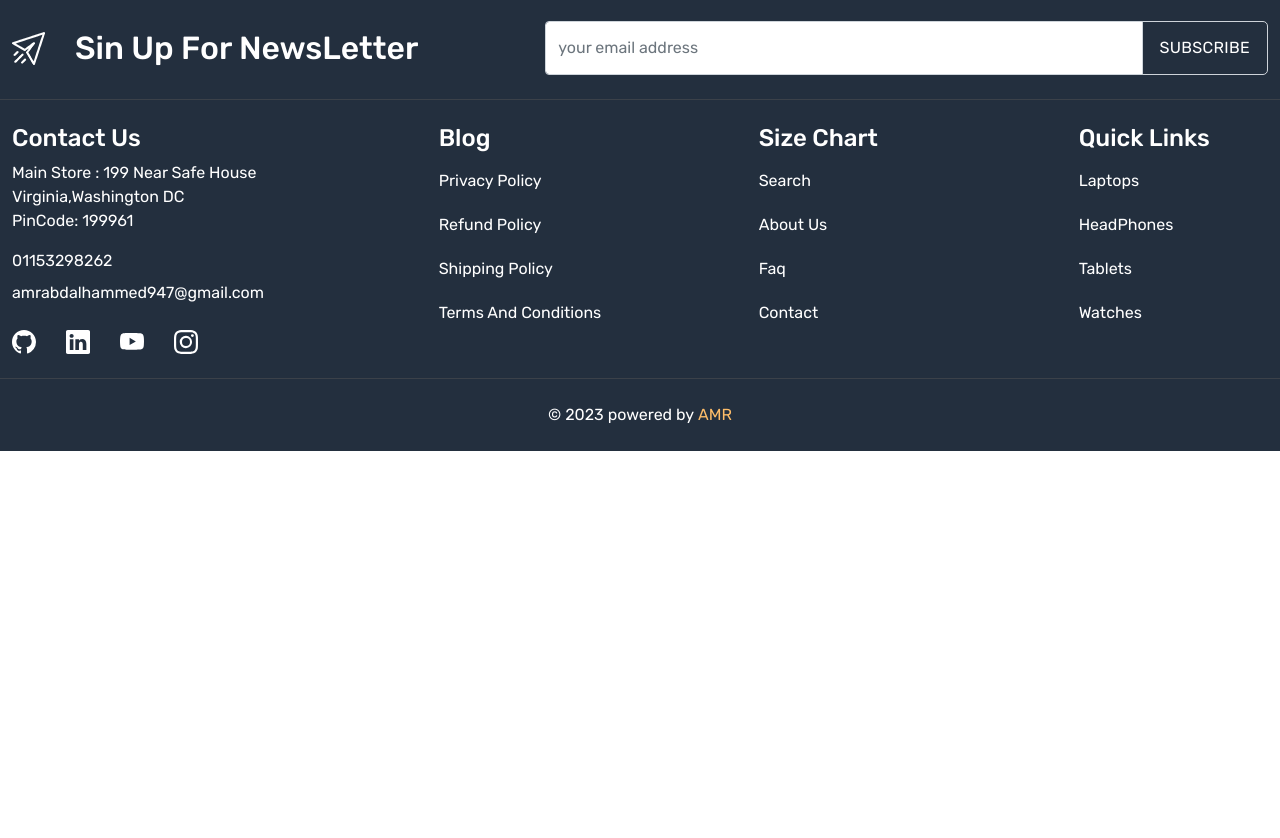
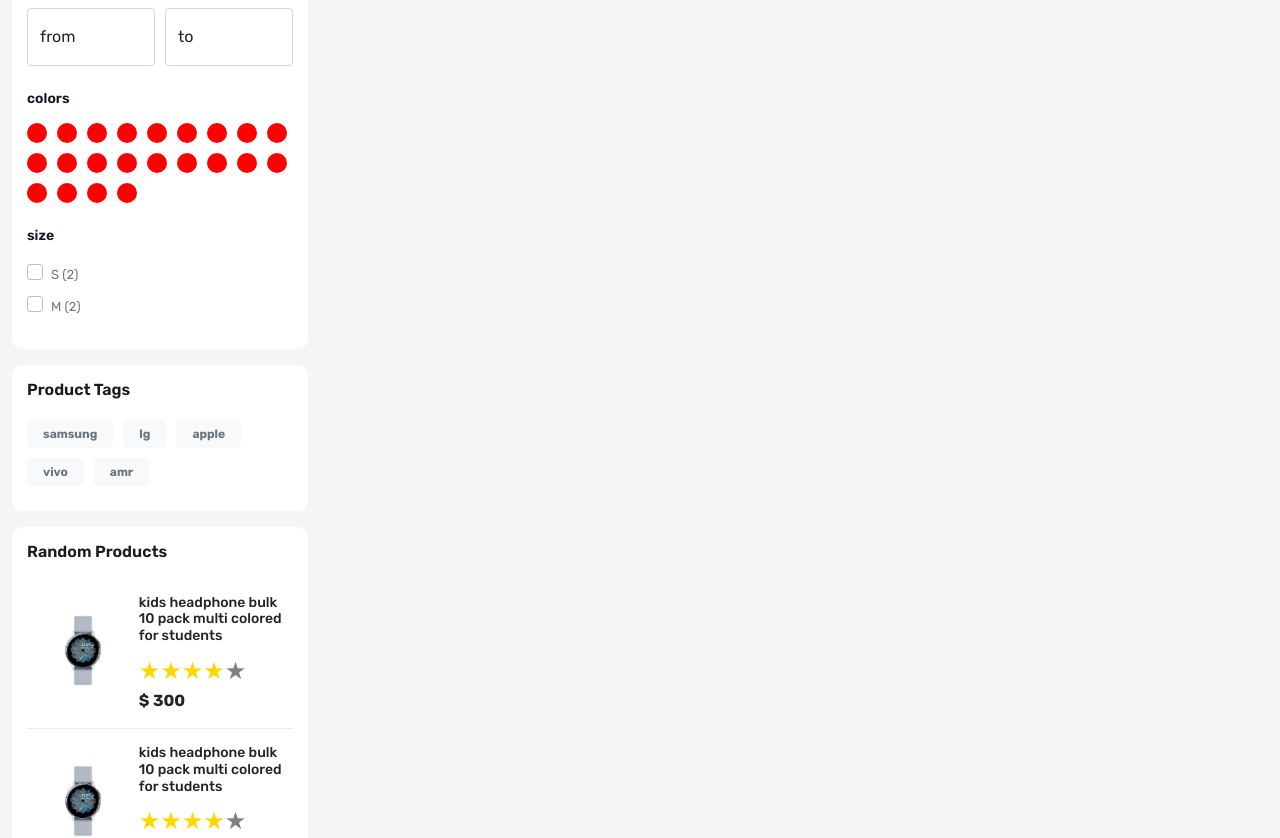
Before and after one commit to amr-abd-alhameed/e-commerce-app, a React (Create React App) app: page /e-commerce-app/store in a window 1280 px wide. Shown: the part 780-1618 px from the top of the page. Before the commit the page ends 1231 px from the top, so only its background shows below. Built offline with nearby package versions, Linux system fonts and the light colour scheme.

Commit message:
some sections

```diff
--- /dev/null
+++ b/src/Pages/OurStore/Components/CardLeftFour.js
@@ -0,0 +1,62 @@
+import React from "react";
+import FilterCardWrapper from "./FilterCardsWrapper";
+import ReactStars from "react-rating-stars-component";
+
+const CardLeftFour = ({ title, logo1, logo2, value }) => {
+    return (
+        <>
+            <FilterCardWrapper title={title}>
+                <div>
+                    <div className="randomProducts d-flex   mb-3">
+                        <div className="w-35">
+                            <img
+                                src={logo1}
+                                className="img-fluid"
+                                alt="watch"
+                            />
+                        </div>
+                        <div className="w-65">
+                            <h5>
+                                kids headphone bulk 10 pack multi colored for
+                                students
+                            </h5>
+                            <ReactStars
+                                count={5}
+                                size={24}
+                                edit={false}
+                                value={value}
+                                activeColor="#ffd700"
+                            />
+                            <b>$ 300</b>
+                        </div>
+                    </div>
+                    <div className="randomProducts d-flex">
+                        <div className="w-35">
+                            <img
+                                src={logo1}
+                                className="img-fluid"
+                                alt="watch"
+                            />
+                        </div>
+                        <div className="w-65">
+                            <h5>
+                                kids headphone bulk 10 pack multi colored for
+                                students
+                            </h5>
+                            <ReactStars
+                                count={5}
+                                size={24}
+                                edit={false}
+                                value={value}
+                                activeColor="#ffd700"
+                            />
+                            <b>$ 300</b>
+                        </div>
+                    </div>
+                </div>
+            </FilterCardWrapper>
+        </>
+    );
+};
+
+export default CardLeftFour;
--- /dev/null
+++ b/src/Pages/OurStore/Components/CardLeftThree.js
@@ -0,0 +1,32 @@
+import React from "react";
+import FilterCardWrapper from "./FilterCardsWrapper";
+
+const CardLeftThree = ({ title, text1, text2, text3, text4, text5 }) => {
+    return (
+        <>
+            <FilterCardWrapper title={title}>
+                <div>
+                    <div className="productTags d-flex flex-wrap align-items-center gap-10">
+                        <span className="badge bg-light text-secondary rounded-3 py-2 px-3">
+                            {text1}
+                        </span>
+                        <span className="badge bg-light text-secondary rounded-3 py-2 px-3">
+                            {text2}
+                        </span>
+                        <span className="badge bg-light text-secondary rounded-3 py-2 px-3">
+                            {text3}
+                        </span>
+                        <span className="badge bg-light text-secondary rounded-3 py-2 px-3">
+                            {text4}
+                        </span>
+                        <span className="badge bg-light text-secondary rounded-3 py-2 px-3">
+                            {text5}
+                        </span>
+                    </div>
+                </div>
+            </FilterCardWrapper>
+        </>
+    );
+};
+
+export default CardLeftThree;
--- a/src/Pages/OurStore/Components/CardLeftTwo.js
+++ b/src/Pages/OurStore/Components/CardLeftTwo.js
@@ -1,12 +1,13 @@
 import React from "react";
 import FilterCardWrapper from "./FilterCardsWrapper";
 
-const CardLeftTwo = ({ title, subTitle, text1, text2 }) => {
+const CardLeftTwo = ({ title, subTitle1, subTitle2, text1, text2 }) => {
     return (
         <>
             <FilterCardWrapper title={title}>
                 <div className="two">
-                    <h5 className="subTitle">{subTitle}</h5>
+                    <h5 className="subTitle">{subTitle1}</h5>
+                    <div>
                         <div className="form-check">
                             <input
                                 type="checkbox"
@@ -28,6 +29,84 @@ const CardLeftTwo = ({ title, subTitle, text1, text2 }) => {
                             </label>
                         </div>
                     </div>
+                    <h5 className="subTitle">{subTitle2}</h5>
+                    <div className="d-flex align-items-center gap-10">
+                        <div className="form-floating ">
+                            <input
+                                type="email"
+                                className="form-control py-1"
+                                id="floatingInput"
+                                placeholder="from"
+                            />
+                            <label htmlFor="floatingInput">from</label>
+                        </div>
+                        <div className="form-floating ">
+                            <input
+                                type="email"
+                                className="form-control py-1"
+                                id="floatingInput1"
+                                placeholder="to"
+                            />
+                            <label htmlFor="floatingInput1">to</label>
+                        </div>
+                    </div>
+                    <h5 className="subTitle">colors</h5>
+                    <div>
+                        <ul className="colors d-flex flex-wrap gap-10 ps-0">
+                            <li></li>
+                            <li></li>
+                            <li></li>
+                            <li></li>
+                            <li></li>
+                            <li></li>
+                            <li></li>
+                            <li></li>
+                            <li></li>
+                            <li></li>
+                            <li></li>
+                            <li></li>
+                            <li></li>
+                            <li></li>
+                            <li></li>
+                            <li></li>
+                            <li></li>
+                            <li></li>
+                            <li></li>
+                            <li></li>
+                            <li></li>
+                            <li></li>
+                        </ul>
+                    </div>
+                    <h5 className="subTitle">size</h5>
+                    <div>
+                        <div className="form-check">
+                            <input
+                                type="checkbox"
+                                className="form-check-input"
+                                id="color-1"
+                            />
+                            <label
+                                className="form-check-label"
+                                htmlFor="color-1"
+                            >
+                                S (2)
+                            </label>
+                        </div>
+                        <div className="form-check">
+                            <input
+                                type="checkbox"
+                                className="form-check-input"
+                                id="color-2"
+                            />
+                            <label
+                                className="form-check-label"
+                                htmlFor="color-2"
+                            >
+                                M (2)
+                            </label>
+                        </div>
+                    </div>
+                </div>
             </FilterCardWrapper>
         </>
     );
--- a/src/Pages/OurStore/OurStore.js
+++ b/src/Pages/OurStore/OurStore.js
@@ -2,8 +2,11 @@ import React from "react";
 import Meta from "../../Components/commonComponents/Meta";
 import Title from "../../Components/commonComponents/Title";
 import Wrapper from "../../Components/commonComponents/Wrapper";
+import CardLeftFour from "./Components/CardLeftFour";
 import CardLeftOne from "./Components/CardLeftOne";
+import CardLeftThree from "./Components/CardLeftThree";
 import CardLeftTwo from "./Components/CardLeftTwo";
+import logo1 from "../../assets/images/watch.jpg";
 
 const OurStore = () => {
     return (
@@ -25,9 +28,23 @@ const OurStore = () => {
                         />
                         <CardLeftTwo
                             title={"filter by"}
-                            subTitle={"availability"}
+                            subTitle1={"availability"}
+                            subTitle2={"price"}
                             text1={"in stock"}
                             text2={"out of stock"}
+                        />
+                        <CardLeftThree
+                            title={"product tags"}
+                            text1={"samsung"}
+                            text2={"lg"}
+                            text3={"apple"}
+                            text4={"vivo"}
+                            text5={"amr"}
+                        />
+                        <CardLeftFour
+                            title={"random products"}
+                            value={4}
+                            logo1={logo1}
                         />
                     </div>
                 </Wrapper>
--- a/src/Pages/OurStore/_OurStore.scss
+++ b/src/Pages/OurStore/_OurStore.scss
@@ -5,7 +5,7 @@
     .filterCard {
         background-color: white;
         border-radius: 10px;
-        padding: 10px 15px;
+        padding: 15px 15px 25px;
 
         .filterTitle {
             font-size: 16px;
@@ -38,6 +38,29 @@
             font-size: 14px;
             margin-bottom: 15px;
             color: $primary;
+            margin-top: 25px;
+        }
+    }
+    .colors {
+        list-style: none;
+
+        li {
+            width: 20px;
+            height: 20px;
+            border-radius: 50%;
+            background-color: red;
+        }
+    }
+
+    .randomProducts {
+        &:first-child {
+            border-bottom: 1px solid #ebebeb;
+            padding: 13px 0px 15px;
+        }
+
+        h5 {
+            font-size: 14px;
+            margin-bottom: 0.5rem;
         }
     }
 }
```
Lines whose indentation alone changed are shown as unchanged.
